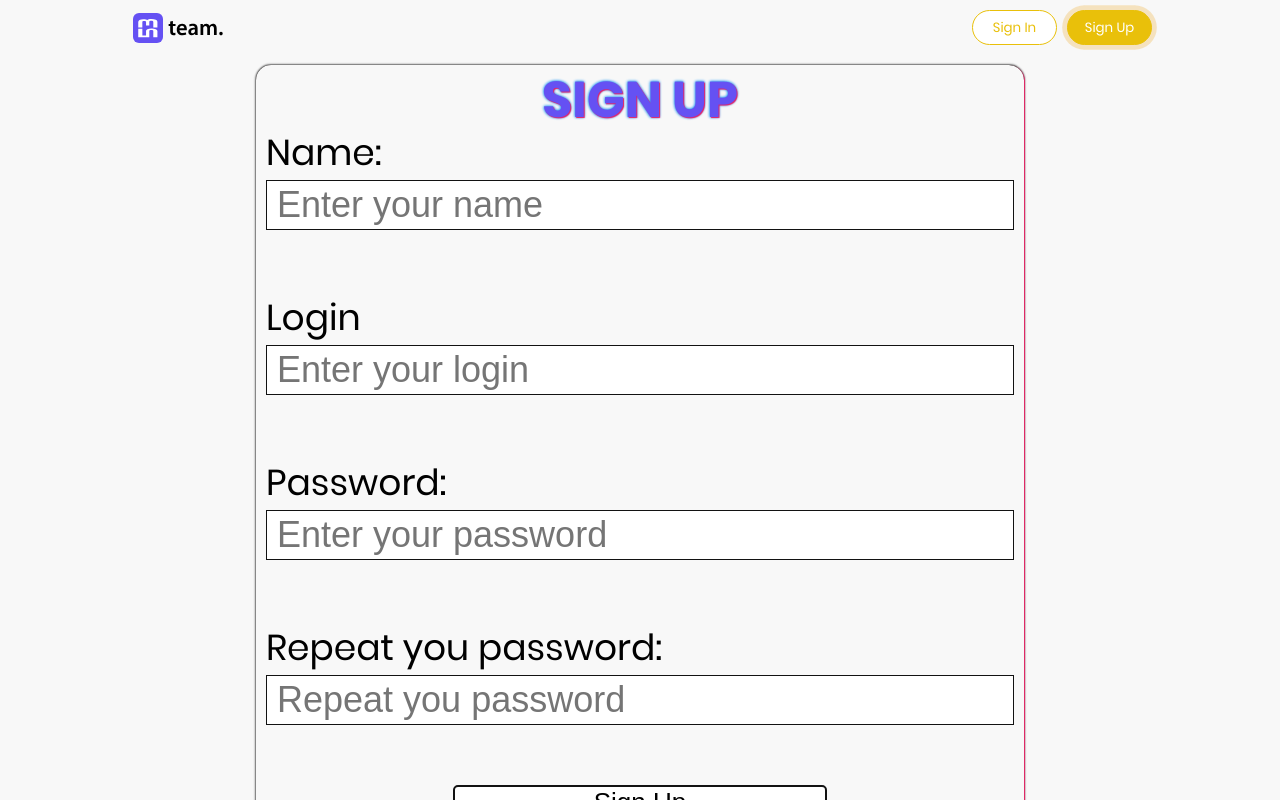
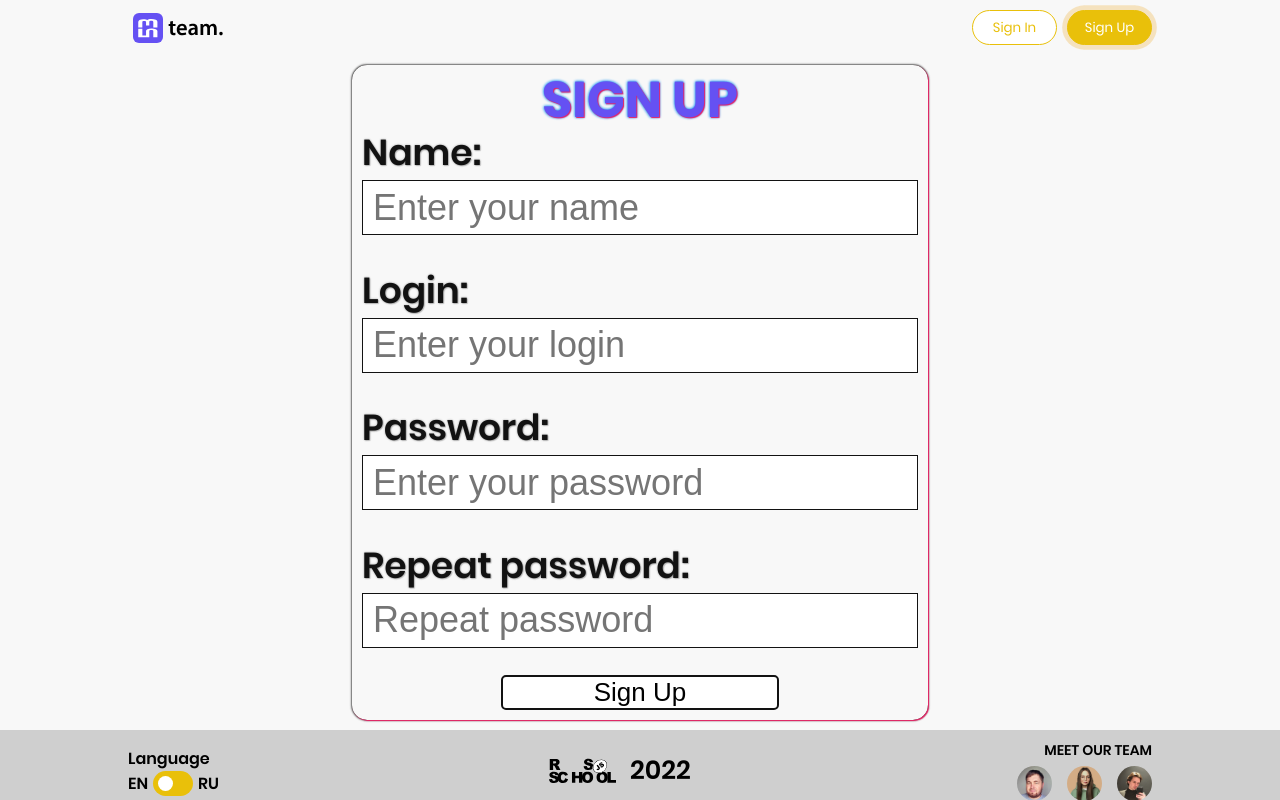
Before and after one commit to jack13only/project-management-app, a React (Create React App) app: page / in a window 1280 px wide. Both pictures are taken after a click on the button "Sign Up". Built offline with nearby package versions, Linux system fonts and the light colour scheme; no server answers.

Commit message:
refactor: media for signin signup form (Sat, May 28, 2022  4:18:20 PM)

```diff
--- a/src/features/localization.ts
+++ b/src/features/localization.ts
@@ -10,15 +10,15 @@ export const localizationObj = {
     login: 'Логин',
     password: 'Пароль',
     name: 'Имя',
-    repeatPassword: 'Повтори пароль',
+    repeatPassword: 'Повторите пароль',
     editUser: 'Редактировать пользователя',
     changePassword: 'Сменить пароль',
     deleteUser: 'Удалить пользователя',
     oldPassword: 'Старый пароль',
     newPassword: 'Новый пароль',
-    enterYourPassword: 'Введи свой пароль',
-    enterYourLogin: 'Введи свой логин',
-    enterYourName: 'Введи свое имя',
+    enterYourPassword: 'Введите свой пароль',
+    enterYourLogin: 'Введите свой логин',
+    enterYourName: 'Введите свое имя',
     emptyField: 'Пустое поле',
     onlyNumbersLetters: 'Только цифры и латинские буквы',
     lessThanFour: ' не может быть короче 4 символов',
@@ -26,7 +26,7 @@ export const localizationObj = {
     createBoard: 'Создать новую доску',
     createColumn: 'Добавить колонку',
     createTask: 'Добавить задачу',
-    yourBoards: 'Твои доски',
+    yourBoards: 'Ваши доски',
     board: 'Доска',
     boards: 'Доски',
     back: 'Назад',
@@ -44,7 +44,7 @@ export const localizationObj = {
     update: 'Обновить',
     loading: 'Загрузка...',
     addATitle: 'Добавить заголовок',
-    yourTask: 'Твоя задача',
+    yourTask: 'Ваша задача',
     shatau: 'Евгений Шатов',
     kochieva: 'Виктория Кочиева',
     karakulka: 'Дмитрий Каракулько',
@@ -58,7 +58,7 @@ export const localizationObj = {
     login: 'Login',
     password: 'Password',
     name: 'Name',
-    repeatPassword: 'Repeat you password',
+    repeatPassword: 'Repeat password',
     editUser: 'Edit user',
     changePassword: 'Change password',
     deleteUser: 'Delete user',
--- a/src/pages/signUp/SignUp.scss
+++ b/src/pages/signUp/SignUp.scss
@@ -4,12 +4,30 @@
   display: flex;
   justify-content: center;
   flex-direction: column;
-  width: 60%;
+  width: 45%;
   margin: $base * 2 auto;
   padding: $base * 2;
   font-size: $fs-xxxl;
   border-radius: $base * 3;
   box-shadow: 0.063rem 0.063rem 0.063rem $color-sale, 0 0 0.06em $color-dark, 0 0 0.06em $color-dark;
+
+  @media (max-width: $breakpoint-lg-min) {
+    width: 65%;
+  }
+
+  @media (max-width: $breakpoint-md-min) {
+    width: 75%;
+  }
+
+  @media (max-width: $breakpoint-sm-min) {
+    width: 95%;
+  }
+}
+
+.form__error {
+  font-size: $fs-l;
+  color: $color-error;
+}
 
 .form__title {
   @include disableSelection;
@@ -26,36 +44,32 @@
 .form__nickname,
 .form__password {
   display: grid;
-    grid-template-rows: 1fr 1fr 1fr;
+  grid-template-rows: 1fr 1fr 0.5fr;
 }
 
 .signup__password,
 .signup__name {
+  width: 100%;
   padding: 0 $base * 2;
   font-size: $fs-xxxl;
   background-color: $color-white;
   border: 0.063rem solid $color-dark;
-    height: $base * 10;
-  }
 
-  .form__error {
-    font-size: $fs-xxl;
-    color: $color-error;
-    margin-top: $base * 2;
-  }
-
-  @media (max-width: 700px) {
-    width: $base * 80;
-
-    .signup__name,
-    .signup__password {
+  @media (max-width: $breakpoint-md-min) {
     font-size: $fs-xxl;
   }
 }
 
-  @media (max-width: 550px) {
-    width: 95vw;
-    padding: $base * 2;
+.form__label-tittle {
+  font-size: $fs-xxxl;
+  font-weight: $fw-semi-bold;
+  color: $color-dark;
+  text-shadow: 0.063rem 0.063rem 0.063rem $color-dark-02, 0 0 0.06em $color-dark-02,
+    0 0 0.06em $color-dark-02;
+
+  @media (max-width: $breakpoint-md-min) {
+    font-size: $fs-xxl;
+  }
 }
 
 .form__submit {
@@ -65,12 +79,16 @@
   font-size: $fs-xxl;
   width: 50%;
   margin: 0 auto;
-    transition: $transition linear;
+  transition: $transition-01;
 
   &:hover {
     border-radius: $base * 3;
     box-shadow: inset 0px 0px $base * 4 rgb(201, 255, 209);
     cursor: pointer;
   }
+
+  &:active {
+    transform: translate(0.063rem, 0.063rem);
+    transition: $transition-01;
   }
 }
--- a/src/pages/signUp/SignUp.tsx
+++ b/src/pages/signUp/SignUp.tsx
@@ -99,7 +99,7 @@ const SignUp = (): JSX.Element => {
         </label>
 
         <label className="form__nickname" title={localizationObj[lang].onlyNumbersLetters}>
-          <span className="form__label-tittle">{localizationObj[lang].login}</span>
+          <span className="form__label-tittle">{localizationObj[lang].login}:</span>
           <input
             className="signup__name"
             {...register('login', {
```
Lines whose indentation alone changed are shown as unchanged.
